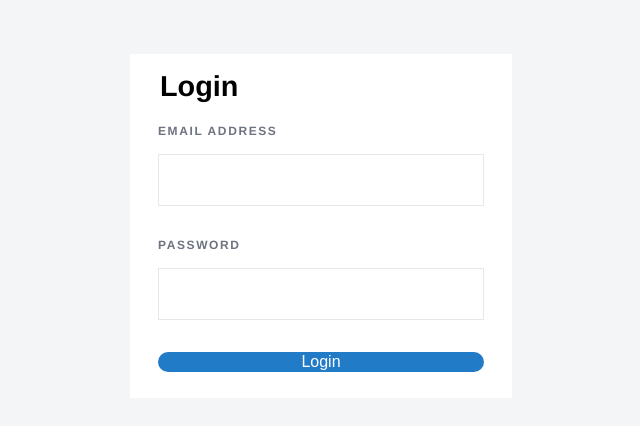
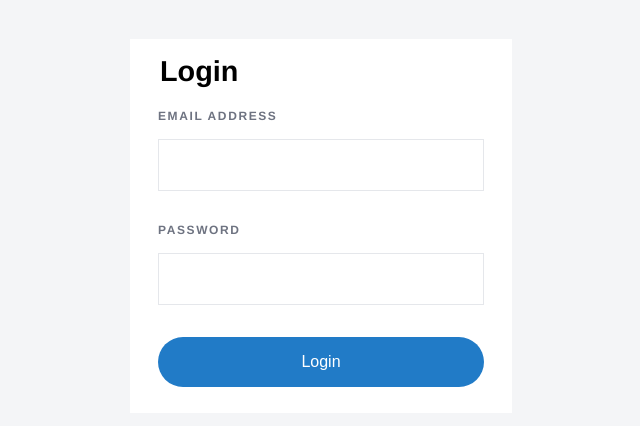
Before and after one commit to sejenc/vite-app, a Vue app: page / in a window 1280 px wide. Shown: the part 174-600 px from the top of the page, without its empty margins (319-959 px from the left). Built offline with nearby package versions, Linux system fonts and the light colour scheme.

Commit message:
established email/password component properties and created computed properties/methods necessary to accomplish acceptance criteria.

```diff
--- a/src/App.vue
+++ b/src/App.vue
@@ -1,17 +1,33 @@
 <template>
   <div class="login-form">
-    <form>
+    <form @submit.prevent="onSubmit">
       <fieldset>
         <legend>Login</legend>
         <div>
           <label for="email">email address</label>
-          <input id="email" type="text" required>
+          <input
+            v-model="email"
+            id="email"
+            type="text"
+            required
+          >
         </div>
         <div>
           <label for="password">password</label>
-          <input id="password" type="password" required>
+          <input
+            v-model="password"
+            id="password"
+            type="password"
+            minlength="6"
+            required
+          >
         </div>
-        <button>Login</button>
+        <button
+          type="submit"
+          :disabled="!isEmailValid"
+        >
+          Login
+        </button>
       </fieldset>
     </form>
   </div>
@@ -19,7 +35,25 @@
 <script>
   export default {
     data () {
-      return {}
+      return {
+        email: '',
+        password: ''
+      }
+    },
+    methods: {
+      onSubmit () {
+        alert('Login successful!')
+        this.resetForm()
+      },
+      resetForm () {
+        this.email = ''
+        this.password = ''
+      }
+    },
+    computed: {
+      isEmailValid () {
+        return /^([a-z]){1,}@([a-z]){1,}.com/.test(this.email)
+      }
     }
   }
 </script>
@@ -72,6 +106,7 @@ fieldset > div input {
 }
 button {
   width: 100%;
+  padding: 1em;
   border: none;
   color: #FFFFFF;
   background-color: #217BC7;
```
